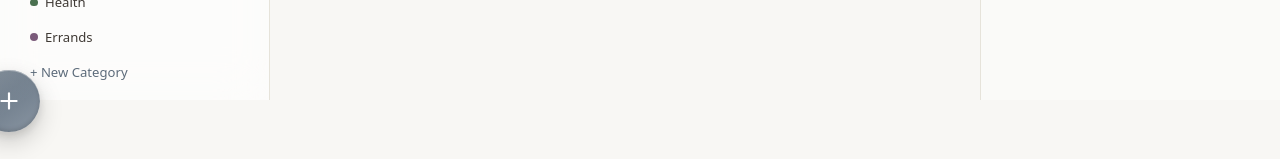
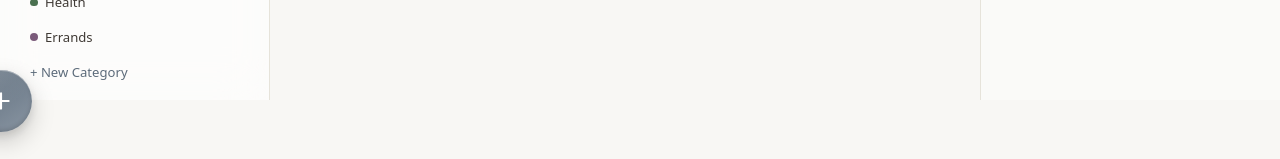
Before and after one commit to Zarjay7/TODO-APP, a React (Vite) app: page / in a window 1280 px wide. Shown: the part 638-797 px from the top of the page. Built offline with nearby package versions, Linux system fonts and the light colour scheme.

Commit message:
fix: reposition FAB to right side with comfortable spacing (right-6 md:right-8) so the full button is clearly visible

```diff
--- a/src/App.tsx
+++ b/src/App.tsx
@@ -505,7 +505,7 @@
 
       {/* FAB - Now functional with ripple + scale (plan micro-interaction) */}
       <button
-        className="skeu-fab fixed bottom-8 right-4 md:right-6 shadow-2xl z-50"
+        className="skeu-fab fixed bottom-8 right-6 md:right-8 shadow-2xl z-50"
         aria-label="Add new task"
         onClick={(e) => {
           // Create ripple
```
Also changed, not shown: TODO SCREENSHOT-2026-05-31 104317.jpg (added).
